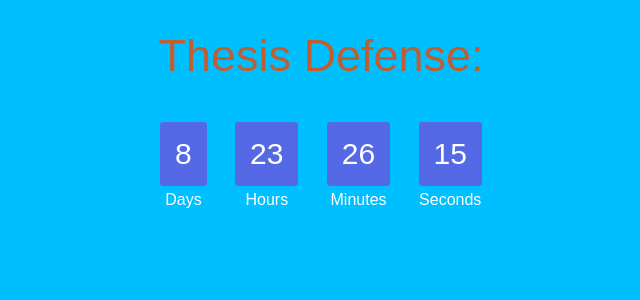
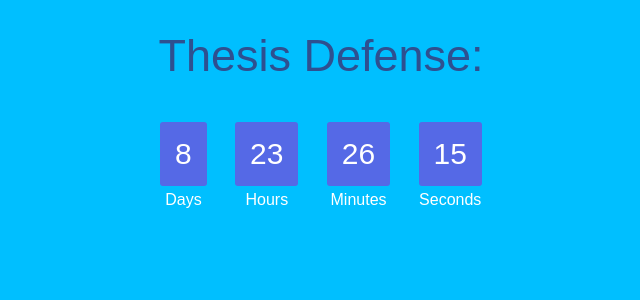
Before and after one commit to tsadr/im, a PHP site: page / in a window 1280 px wide. Shown: the top 300 px of the page, without its empty margins (319-959 px from the left). Run offline with PHP 8.4, Linux system fonts and the light colour scheme.

Commit message:
change date, little fix

```diff
--- a/css/style.css
+++ b/css/style.css
@@ -6,7 +6,7 @@ body{
 }
 
 h1{
-  color: #BF5E31;
+  color: #2E5090;
   font-weight: 100;
   font-size: 45px;
 }
```
